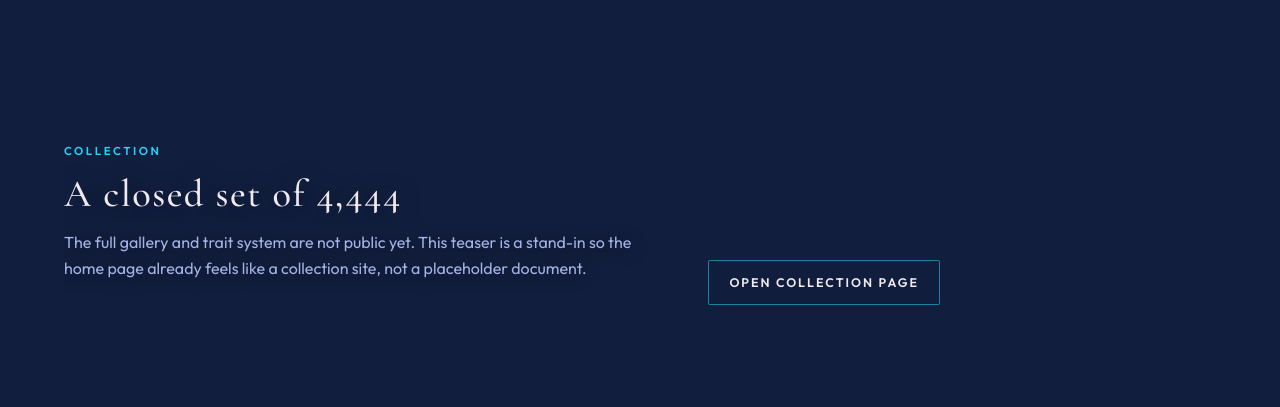
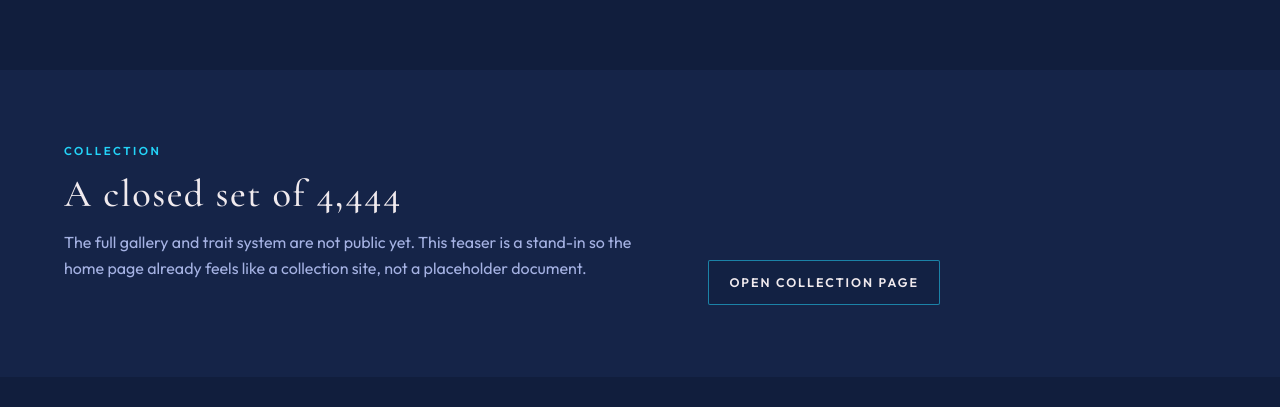
Before and after one commit to arcanenftarc/arcane, a Next.js app: page / in a window 1280 px wide. Shown: the part 1063-1470 px from the top of the page. Built offline with nearby package versions, Linux system fonts and the light colour scheme; no server answers.

Commit message:
Restore scrolling hero art and solid section backgrounds.
The portal moves with the page again. Intro, facts, gallery, and footer use navy fills so copy sits on a surface. Centered hero and Mint pill stay.

Co-authored-by: arcanenftarc <arcanenftarc@users.noreply.github.com>

```diff
--- a/src/components/home/HomePage.module.css
+++ b/src/components/home/HomePage.module.css
@@ -1,11 +1,6 @@
-.fixedScene {
-  position: fixed;
-  top: 0;
-  left: 0;
-  width: 100%;
-  height: 100%;
-  z-index: 0;
-  pointer-events: none;
+.media {
+  position: absolute;
+  inset: 0;
 }
 
 .image {
@@ -18,7 +13,8 @@
   inset: 0;
   background:
     linear-gradient(180deg, color-mix(in srgb, var(--deep-space) 70%, transparent) 0%, transparent 28%),
-    radial-gradient(ellipse at 50% 46%, transparent 18%, color-mix(in srgb, var(--deep-space) 38%, transparent) 72%);
+    radial-gradient(ellipse at 50% 46%, transparent 18%, color-mix(in srgb, var(--deep-space) 32%, transparent) 70%),
+    linear-gradient(180deg, transparent 58%, var(--deep-space) 100%);
 }
 
 .hero {
@@ -27,6 +23,7 @@
   min-height: 100svh;
   display: grid;
   place-items: center;
+  overflow: hidden;
   max-width: 100%;
 }
 
@@ -108,15 +105,21 @@
   position: relative;
   z-index: 1;
   padding: 4.5rem 0;
-  background: transparent;
+  background: var(--deep-space);
   max-width: 100%;
   overflow: hidden;
 }
 
-.sectionIntro,
-.sectionAlt,
+.sectionIntro {
+  background: var(--deep-space);
+}
+
+.sectionAlt {
+  background: #152448;
+}
+
 .sectionMuted {
-  background: transparent;
+  background: #0f1b36;
 }
 
 .stats {
@@ -133,7 +136,7 @@
   margin: 0;
   overflow: hidden;
   border: 1px solid var(--line);
-  background: color-mix(in srgb, var(--deep-space) 72%, transparent);
+  background: #0c1730;
   transition: border-color 220ms ease, box-shadow 220ms ease, transform 220ms ease;
 }
 
--- a/src/components/home/HomePage.tsx
+++ b/src/components/home/HomePage.tsx
@@ -17,7 +17,8 @@ const teasers = [
 export function HomePage() {
   return (
     <>
-      <div className={styles.fixedScene}>
+      <section className={styles.hero} aria-label="Arcane hero">
+        <div className={styles.media}>
           <Image
             src={siteConfig.assets.background}
             alt="A circular cyan portal of light in a deep navy atmosphere."
@@ -28,7 +29,6 @@ export function HomePage() {
           />
           <div className={styles.overlay} />
         </div>
-      <section className={styles.hero} aria-label="Arcane hero">
         <Container className={styles.content}>
           <p className={styles.kicker}>{siteConfig.copy.heroKicker}</p>
           <h1 className={styles.title}>{siteConfig.copy.heroTitle}</h1>
--- a/src/components/layout/Footer.module.css
+++ b/src/components/layout/Footer.module.css
@@ -3,7 +3,7 @@
   z-index: 1;
   padding: 3.5rem 0 2.4rem;
   border-top: 1px solid var(--line);
-  background: transparent;
+  background: #0d1730;
 }
 
 .grid {
--- a/src/components/ui/SectionHeading.module.css
+++ b/src/components/ui/SectionHeading.module.css
@@ -19,12 +19,10 @@
   letter-spacing: 0.04em;
   line-height: 1.15;
   color: var(--moon-white);
-  text-shadow: 0 3px 22px color-mix(in srgb, var(--deep-space) 88%, transparent);
 }
 
 .lede {
   max-width: 38rem;
   margin-top: 0.9rem;
-  color: var(--celestial);
-  text-shadow: 0 2px 16px color-mix(in srgb, var(--deep-space) 80%, transparent);
+  color: var(--text-muted);
 }
```
Lines whose indentation alone changed are shown as unchanged.
